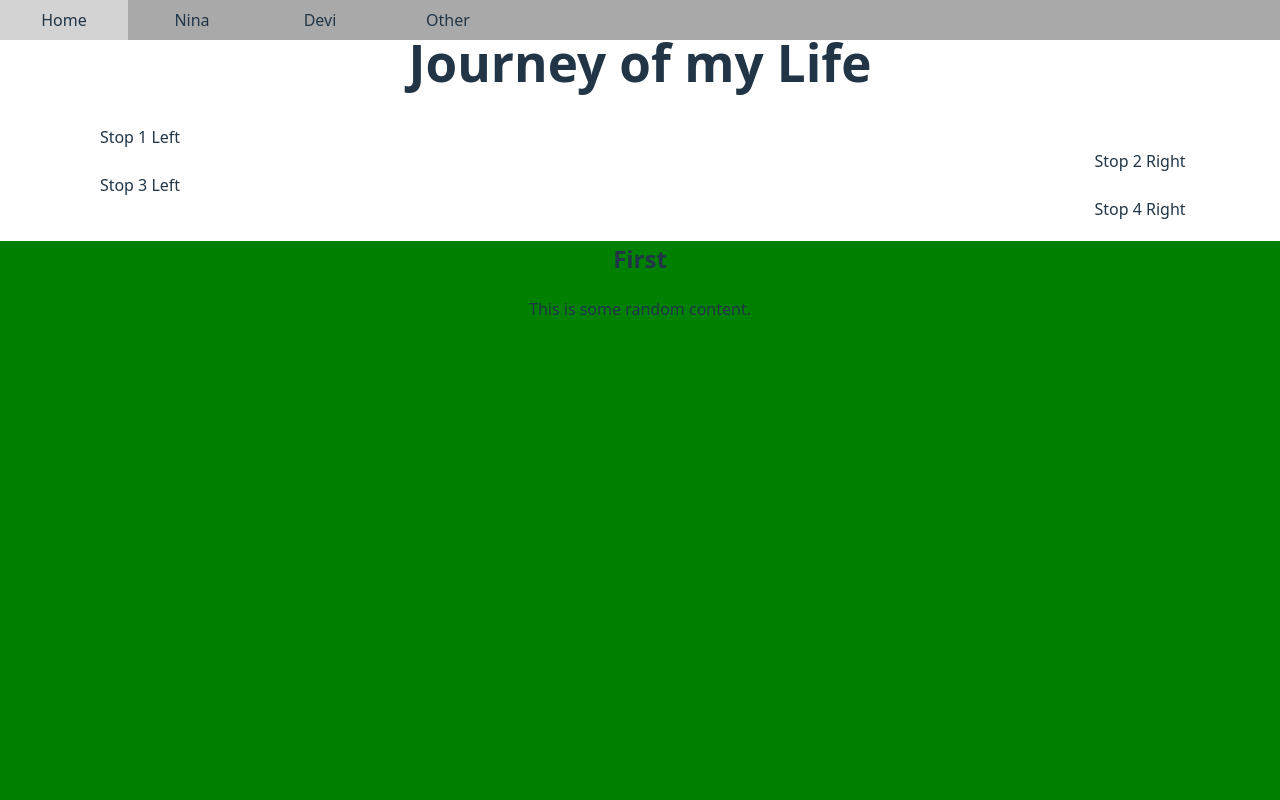
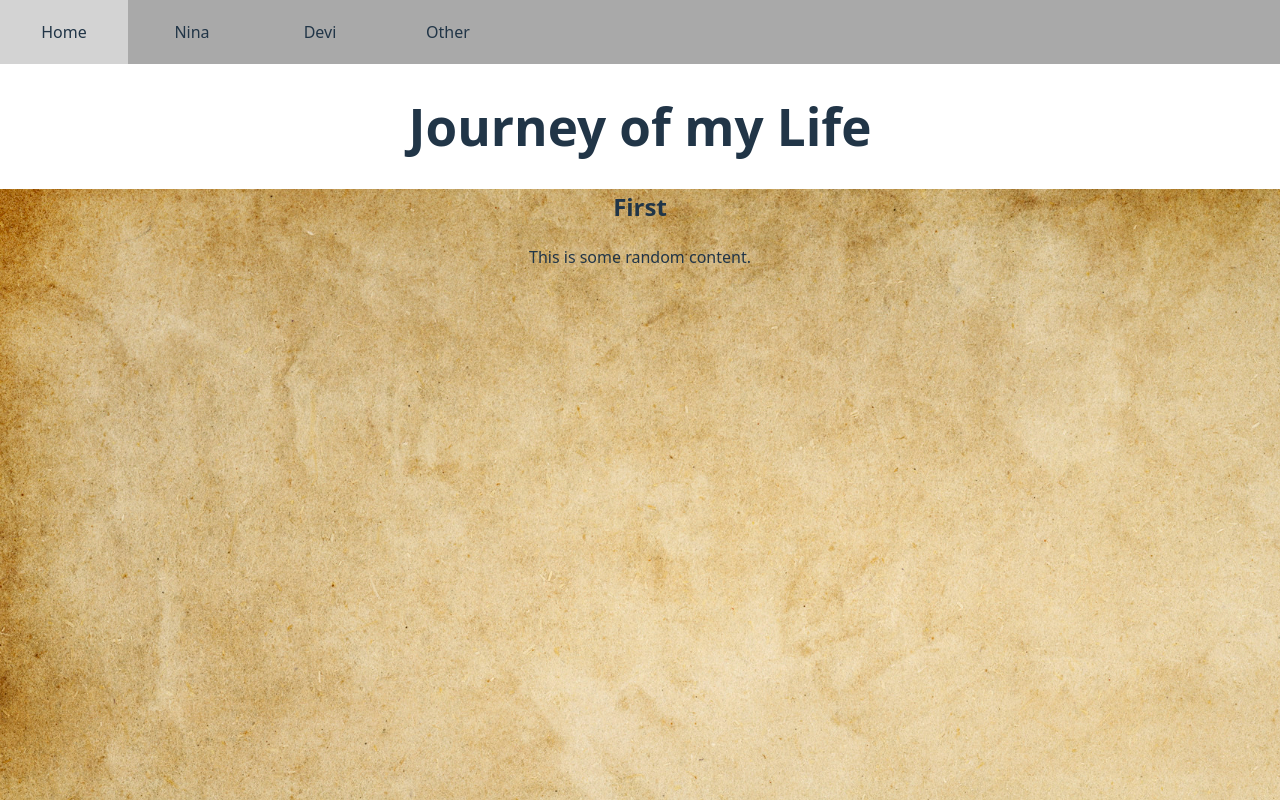
Before and after one commit to ItsWasteD/journey-of-my-life, a React (Vite) app: page / in a window 1280 px wide. Shown: the top 800 px of the page. Built offline with nearby package versions, Linux system fonts and the light colour scheme.

Commit message:
Working on treasure map parallax

```diff
--- a/src/App.tsx
+++ b/src/App.tsx
@@ -1,15 +1,15 @@
-import './App.css'
-import Main from './main/Main'
-import Navbar from './main/Navbar'
+import "./App.css";
+import Map from "./main/Map";
+import Navbar from "./main/Navbar";
 
 function App() {
-  return (
-    <>
-      <Navbar />
-      <h1>Journey of my Life</h1>
-      <Main />
-    </>
-  )
+	return (
+		<>
+			<Navbar />
+			<h1>Journey of my Life</h1>
+			<Map />
+		</>
+	);
 }
 
-export default App
+export default App;
--- a/src/main/Main.tsx
+++ /dev/null
@@ -1,33 +0,0 @@
-import { useRef } from "react";
-import { gsap } from "gsap";
-import { useGSAP } from "@gsap/react";
-import { ScrollTrigger } from "gsap/ScrollTrigger";
-import Panel from "./Panel";
-
-gsap.registerPlugin(useGSAP);
-gsap.registerPlugin(ScrollTrigger);
-
-export default function Main() {
-	const container = useRef(null);
-
-	useGSAP(
-		() => {
-			gsap.to("div:nth-child(odd)", { x: -500 });
-			gsap.to("div:nth-child(even)", { x: 500 });
-		},
-		{ scope: container }
-	);
-
-	return (
-		<>
-			<div style={{ overflow: "hidden" }} ref={container}>
-				<div>Stop 1 Left</div>
-				<div>Stop 2 Right</div>
-				<div>Stop 3 Left</div>
-				<div>Stop 4 Right</div>
-			</div>
-			<Panel color={"green"} title={"First"} />
-			<Panel color={"red"} title={"Second"} />
-		</>
-	);
-}
--- /dev/null
+++ b/src/main/Map.tsx
@@ -0,0 +1,23 @@
+import { useRef } from "react";
+import { gsap } from "gsap";
+import { useGSAP } from "@gsap/react";
+import { ScrollTrigger } from "gsap/ScrollTrigger";
+import Panel from "./Panel";
+
+gsap.registerPlugin(useGSAP);
+gsap.registerPlugin(ScrollTrigger);
+
+export default function Main() {
+	const container = useRef(null);
+
+	useGSAP(() => {}, { scope: container });
+
+	return (
+		<>
+			<div ref={container}>
+				<Panel color={"green"} title={"First"} />
+				<Panel color={"red"} title={"Second"} />
+			</div>
+		</>
+	);
+}
--- a/src/main/navbar.css
+++ b/src/main/navbar.css
@@ -1,9 +1,9 @@
 nav {
-	position: fixed;
+	position: relative;
 	top: 0;
 	left: 0;
-	height: 5vh;
-	width: 100vw;
+	height: 8vh;
+	background-color: #a9a9a9;
 }
 
 nav > ul {
@@ -14,7 +14,6 @@ nav > ul {
 	padding: 0;
 	margin: 0;
 	justify-content: flex-start;
-	background-color: darkgray;
 }
 
 nav > ul > li {
--- a/src/main/panel.css
+++ b/src/main/panel.css
@@ -2,6 +2,8 @@
 	margin: 0;
 	padding: 0;
 	width: 100vw;
-	height: 93vh;
+	height: 100vh;
 	max-width: 100%;
+	background-image: url("../assets/treasure_map_1.jpg");
+	background-attachment: fixed;
 }
```
Also changed, not shown: src/assets/treasure_map_1.jpg (added).
